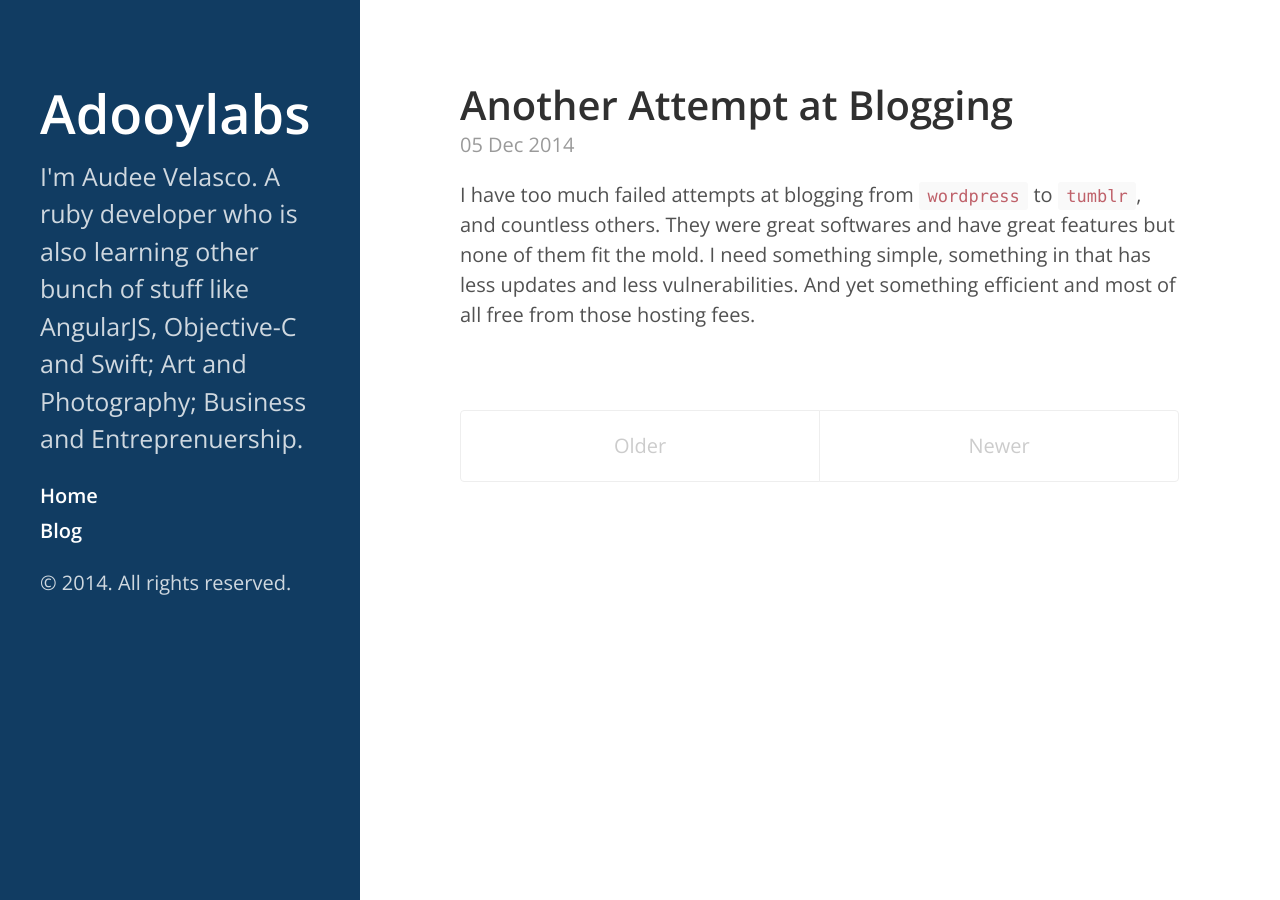
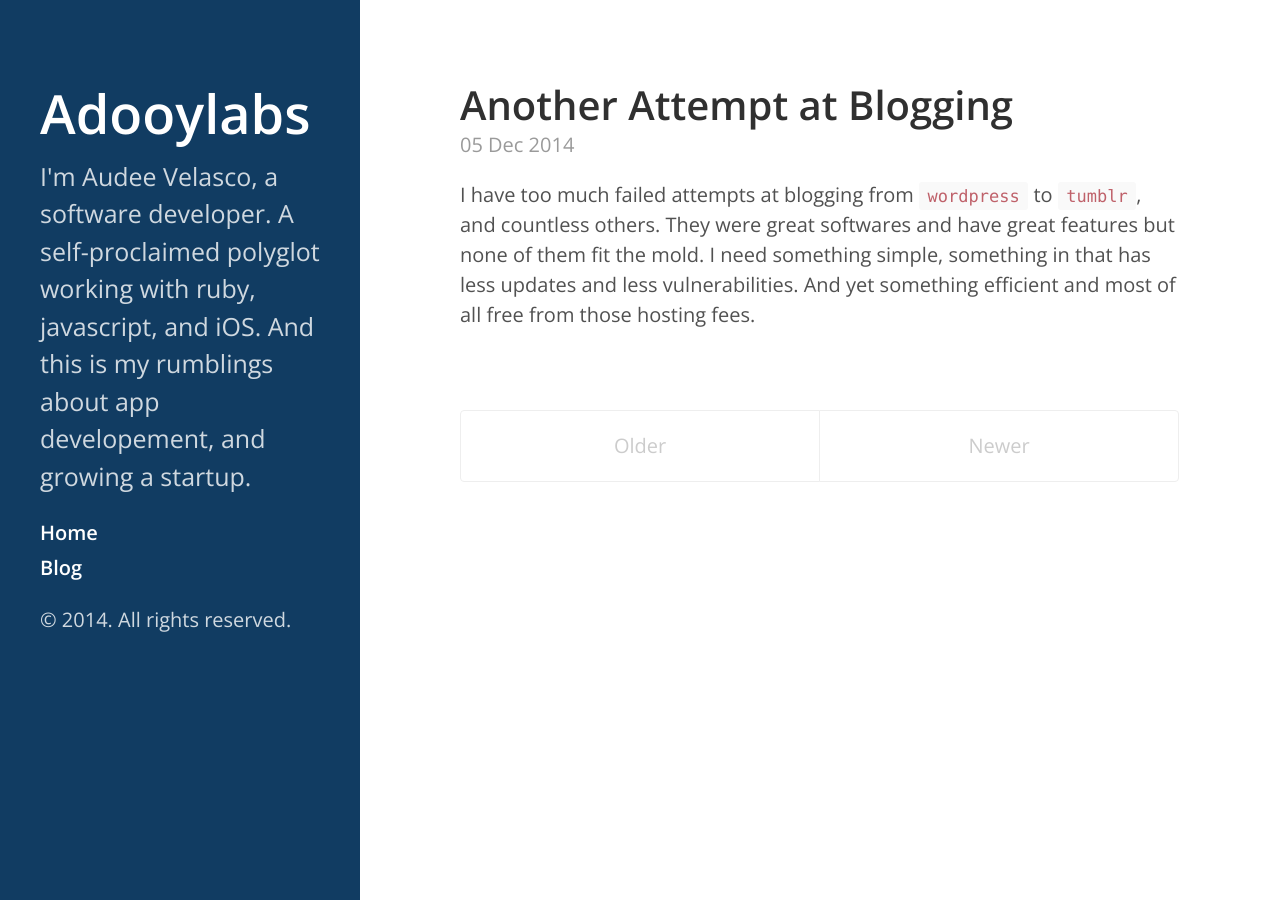
Before and after one commit to adooylabs/adooylabs.github.io, a Jekyll site: the page built from index.html, in a window 1280 px wide. Built offline with Jekyll 4.4.1, drawn with Linux system fonts in a browser that asks for light colours; Markdown is read by kramdown in place of the engine named in the settings; the list of posts is cut into pages by our own code.

Commit message:
config update

```diff
--- a/_config.yml
+++ b/_config.yml
@@ -7,9 +7,9 @@
 relative_permalinks: true
 
 # Setup
-title:    Adooylabs
-tagline:          'Softwares and Startups'
-description:    "I'm Audee Velasco. A ruby developer who is also learning other bunch of stuff like AngularJS, Objective-C and Swift; Art and Photography; Business and Entreprenuership."
+title: Adooylabs
+tagline:  Softwares and Startups
+description:    "I'm Audee Velasco, a software developer. A self-proclaimed polyglot working with ruby, javascript, and iOS. And this is my rumblings about app developement, and growing a startup. "
 url:              http://blog.adooylabs.com
 baseurl:          /
 
```
